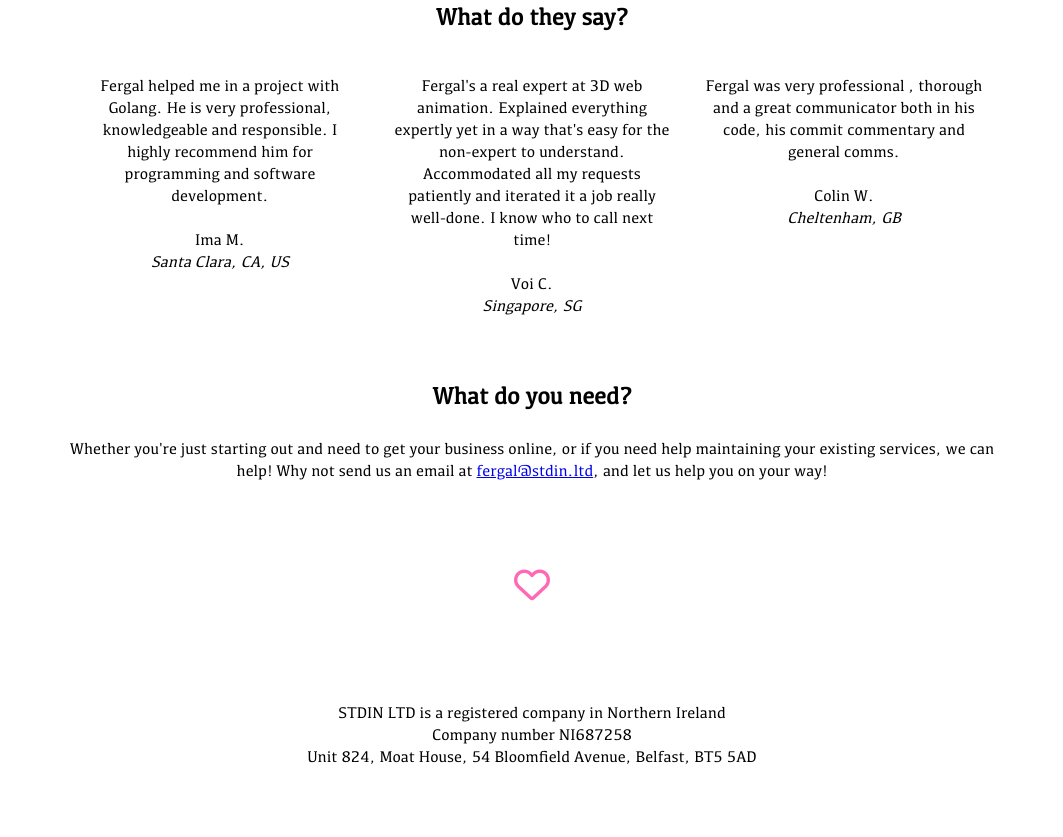
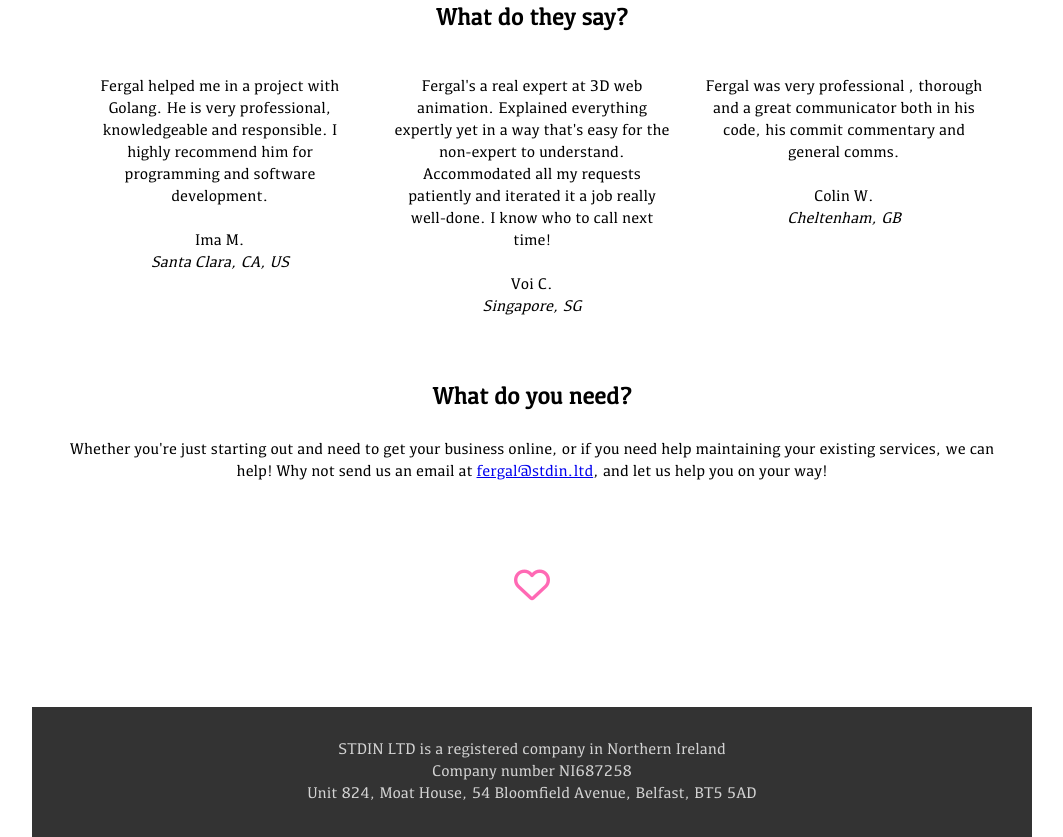
Before and after one commit to stdinltd/stdinltd.github.io, a plain HTML site: page index.html in a window 1280 px wide. Shown: the part 468-1305 px from the top of the page, without its empty margins (108-1171 px from the left). Before the commit the page ends 1269 px from the top, so only its background shows below. Drawn offline with Linux system fonts and the light colour scheme.

Commit message:
darken footer

```diff
--- a/index.html
+++ b/index.html
@@ -1,7 +1,7 @@
 <!DOCTYPE html>
 <html lang="en">
 	<head>
-		<title>stdin.ltd</title>
+		<title>stdin</title>
 		<meta charset="UTF-8">
 		<meta name="viewport" content="width=device-width, initial-scale=1">
 		<meta name="description" content="Digital solutions">
@@ -47,7 +47,7 @@
 					<h2>What do you need?</h2>
 					<p>Whether you're just starting out and need to get your business online, or if you need help maintaining your existing services, we can help! Why not send us an email at <a href="&#109;&#97;&#105;&#108;&#116;&#111;&#58;&#102;&#101;&#114;&#103;&#97;&#108;&#64;&#115;&#116;&#100;&#105;&#110;&#46;&#108;&#116;&#100;">&#102;&#101;&#114;&#103;&#97;&#108;&#64;&#115;&#116;&#100;&#105;&#110;&#46;&#108;&#116;&#100;</a>, and let us help you on your way!</p>
 				</section>
-				<i class="fa-regular fa-heart" style="color:hotpink;font-size:36px;padding-top:1em;padding-bottom:1em;"></i>
+				<i class="fa-regular fa-heart" style="color:hotpink;font-size:36px;padding-top:1em;padding-bottom:2em;"></i>
 			</article>
 		</div>
 		<footer>
--- a/style.css
+++ b/style.css
@@ -58,6 +58,8 @@ p {
 
 footer {
 	padding: 2rem;
+	color: lightgrey;
+	background-color:#333;
 }
 
 .quote {
```
